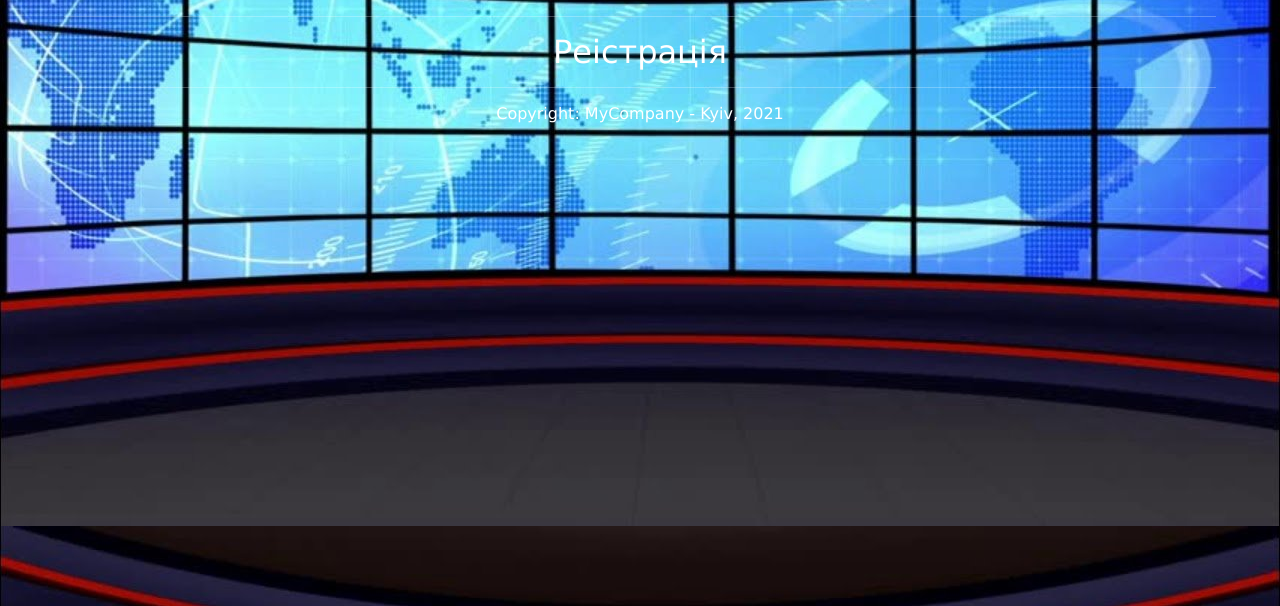
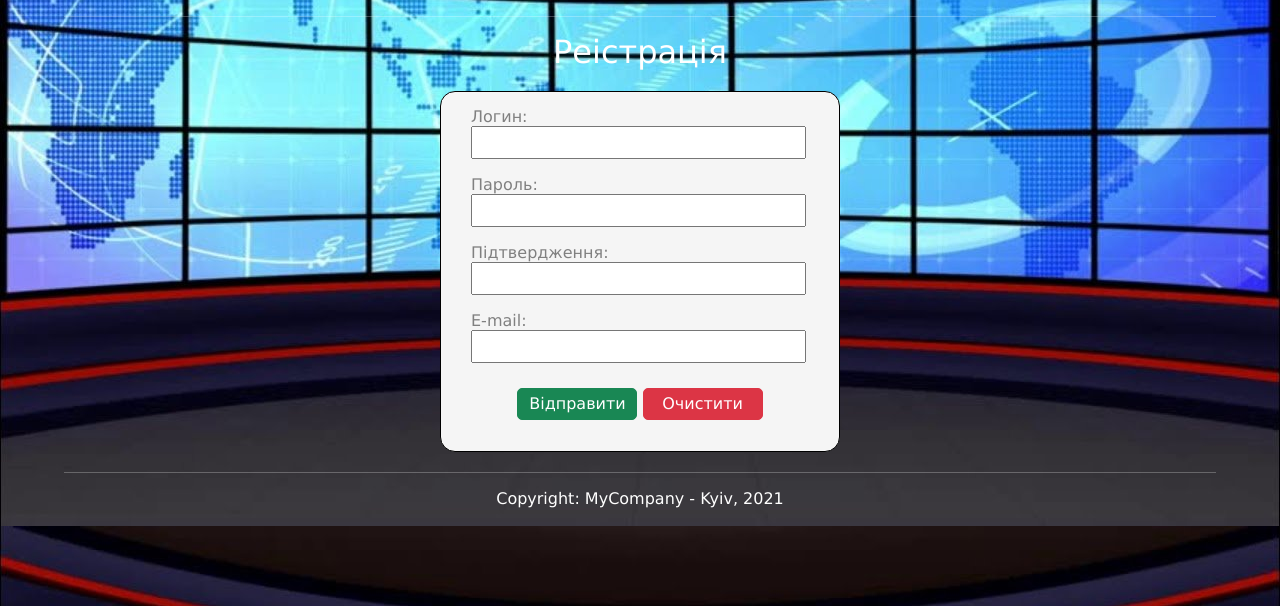
Before and after one commit to grine1-flask/newsportal, a Flask app: page /users/register in a window 1280 px wide. Shown: the part 194-800 px from the top of the page. Run offline with Flask 2, Linux system fonts and the light colour scheme.

Commit message:
Добавлена форма реістрації

```diff
--- a/templates/users/register.html
+++ b/templates/users/register.html
@@ -5,5 +5,48 @@
 {% block content %}
 <div class="main-box">
     <h2>Реістрація</h2>
+    <form action="/users/register" method="post">
+        <p>
+            <label for="login">Логин:</label><br>
+            <input type="text" id="login" name="login" class="inp" required>
+        </p>
+        <p>
+            <label for="pass1">Пароль:</label><br>
+            <input type="password" id="pass1" name="pass1" class="inp" required>
+        </p>
+        <p>
+            <label for="pass2">Підтвердження:</label><br>
+            <input type="password" id="pass2" name="pass2" class="inp" required>
+        </p>
+        <p>
+            <label for="email">E-mail:</label><br>
+            <input type="text" id="email" name="email" class="inp" required>
+        </p>
+        <p style="text-align: center; margin-top: 25px">
+            <input type="submit" value="Відправити" class="btn btn-success my-btn">
+            <input type="reset" value="Очистити" class="btn btn-danger my-btn">
+        </p>
+    </form>
 </div>
+<style>
+    form{
+        border: 1px solid black;
+        width: 400px;
+        margin: 20px auto;
+        border-radius: 15px;
+        padding: 15px 30px;
+        background-color: whitesmoke;
+        color: gray;
+        text-align: left;
+    }
+    .inp {
+        width: 99%;
+        padding: 5px;
+    }
+    .btn {
+        width: 120px;
+        padding: 3px;
+        border-radius: 5px;
+    }
+</style>
 {% endblock %}
```
